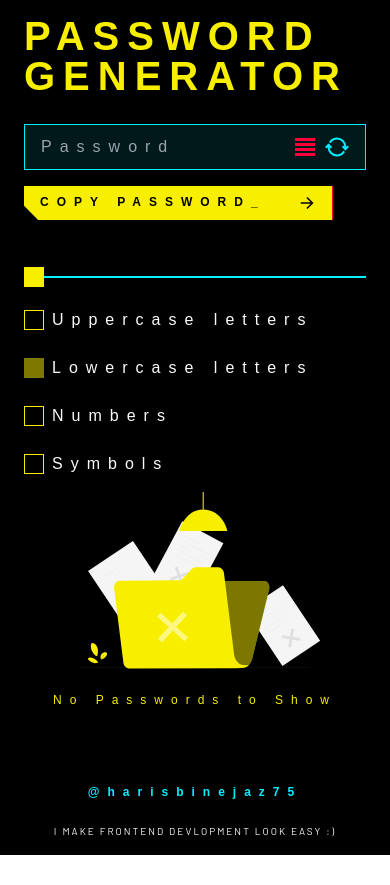
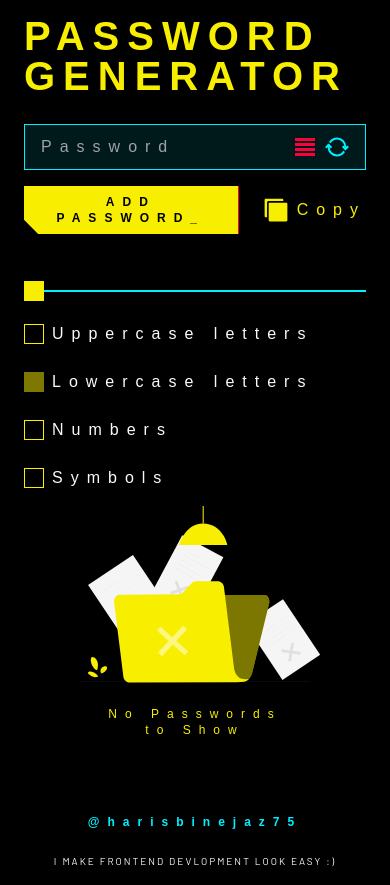
Before and after one commit to haris-75/password-generator, a React (Vite) app: page / in a window 390 px wide. Before the commit the page ends 855 px from the top, so only its background shows below. Built offline with nearby package versions, Linux system fonts and the light colour scheme; a web font is replaced by a local one.

Commit message:
Fix Mobile Screen Button Issue

```diff
--- a/src/components/PasswordGenerator.jsx
+++ b/src/components/PasswordGenerator.jsx
@@ -1,5 +1,6 @@
 import { CHECKBOX_LIST } from '@constants';
-import { ArrowIcon } from '@svg';
+import { ArrowIcon, CopyIcon } from '@svg';
+import { BaseFont, SubHeading } from '@typography';
 import { Button, Checkbox, Input, Slider } from '@ui';
 import { copyToClipboard, generatePass } from '@utils';
 import { useState } from 'react';
@@ -38,14 +39,25 @@ export function PasswordGenerator({ setPasswordList, passwordList }) {
         <div className='flex flex-col md:gap-10 gap-6 w-full xl:w-[120%]'>
             <div>
                 <Input className="mr-[72px] pr-0" value={password} onChange={(e) => setPassword(e.target.value)} placeholder='Password' clearHandler={clearPasswordHandler} />
-                <Button variant='primary' onClick={() => copyToClipboard(password)}> Copy Password_
-                    <div className='lg:block hidden'>
-                        <ArrowIcon color='black' size={24} />
+                <div className='flex items-center gap-6'>
+                    <Button variant='primary' onClick={setPasswordHandler}> Add Password_
+                        {/* <div className='lg:block hidden'>
+                            <ArrowIcon color='black' size={24} />
+                        </div>
+                        <div className='lg:hidden block'>
+                            <ArrowIcon color='black' size={18} />
+                        </div> */}
+                    </Button>
+                    <div className='cursor-pointer flex items-center' onClick={() => copyToClipboard(password)}>
+                        <div className='lg:block hidden'>
+                            <CopyIcon color='#f8ef00' size={36} />
+                        </div>
+                        <div className='lg:hidden block'>
+                            <CopyIcon color='#f8ef00' size={26} />
+                        </div>
+                        <SubHeading className='text-primary ml-2 font-normal'>Copy</SubHeading>
                     </div>
-                    <div className='lg:hidden block'>
-                        <ArrowIcon color='black' size={18} />
-                    </div>
-                </Button>
+                </div>
             </div>
             <div>
                 <Slider
@@ -53,7 +65,7 @@ export function PasswordGenerator({ setPasswordList, passwordList }) {
                     onChange={(e) => sliderValueHandler(e.target.value)}
                     id="password-slider"
                     name="password-slider"
-                    onBlur={setPasswordHandler}
+                // onBlur={setPasswordHandler}
                 />
             </div>
             <div className='grid lg:grid-cols-2 grid-cols-1 grid-row-2 xl:gap-8 gap-6'>
--- a/src/components/PasswordHistory.jsx
+++ b/src/components/PasswordHistory.jsx
@@ -7,9 +7,10 @@ export function PasswordHistory({ passwordList, setPasswordList }) {
     return (
         <>
             {!passwordList?.length ?
-                <div className='flex flex-col justify-center m-auto items-center md:w-[80%] w-[1/2]'>
+                <div className='flex flex-col justify-center m-auto items-center md:w-[55%] w-[1/2]'>
                     <NoData />
-                    <BaseFont className='text-primary'>No Passwords to Show</BaseFont>
+                    <BaseFont className='text-primary'>No Passwords</BaseFont>
+                    <BaseFont className='text-primary'>to Show</BaseFont>
                 </div> :
                 <div className='flex flex-col md:gap-6 gap-4 md:mt-0 mt-6 xl:w-[40%] md:w-[1/2] w-full'>
                     <div className='flex justify-between items-center'>
```
